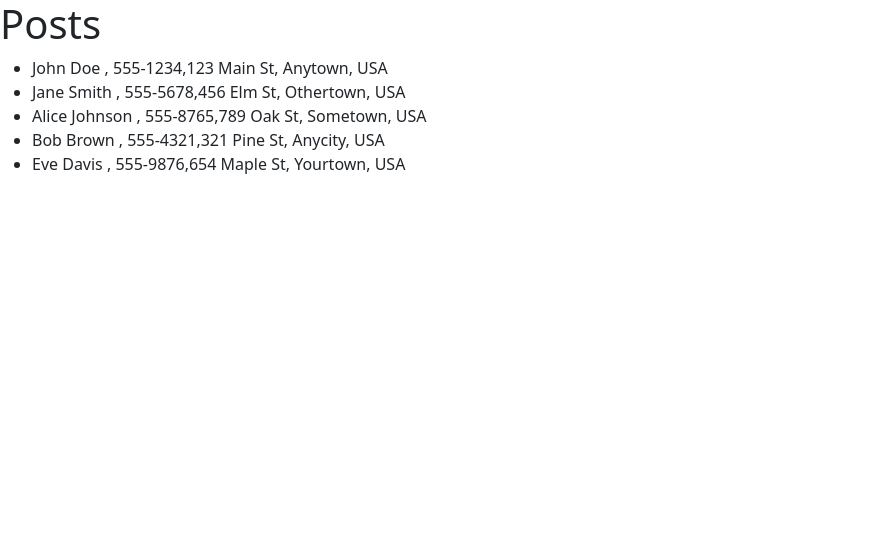
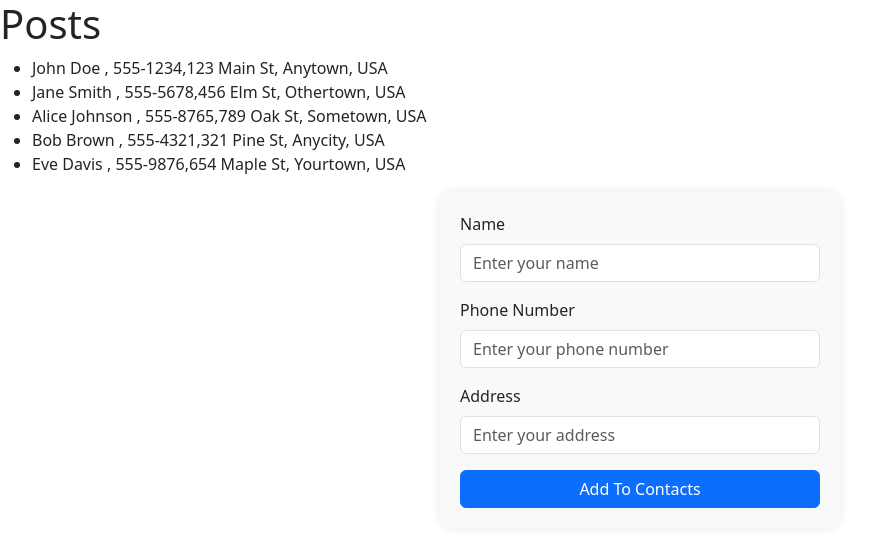
Before and after one commit to Anshadk/contact-manager, a React (Vite) app: page / in a window 1280 px wide. Shown: the top 546 px of the page, without its empty margins (0-880 px from the left). Built offline with nearby package versions, Linux system fonts and the light colour scheme; data requests are answered from the project's data file.

Commit message:
updated api call using axios

```diff
--- a/src/Components/AddContact.jsx
+++ b/src/Components/AddContact.jsx
@@ -0,0 +1,63 @@
+import React, { useEffect, useState } from "react";
+
+function AddContact() {
+    const [name, setName] = useState('')
+    const [phone, setPhone] = useState('')
+    const [address, setAddress] = useState('')
+
+  return (
+    <>
+      <form
+        style={{
+          maxWidth: 400,
+          margin: "auto",
+          padding: 20,
+          borderRadius: 10,
+          backgroundColor: "#f9f9f9",
+          boxShadow: "0 0 10px rgba(0, 0, 0, 0.1)",
+        }}
+      >
+        <div className="mb-3">
+          <label htmlFor="name" className="form-label">
+            Name
+          </label>
+          <input
+            type="text"
+            className="form-control"
+            id="name"
+            placeholder="Enter your name"
+            value={name}
+          />
+        </div>
+        <div className="mb-3">
+          <label htmlFor="phone" className="form-label">
+            Phone Number
+          </label>
+          <input
+            type="tel"
+            className="form-control"
+            id="phone"
+            placeholder="Enter your phone number"
+          />
+        </div>
+        <div className="mb-3">
+          <label htmlFor="address" className="form-label">
+            Address
+          </label>
+          <input
+            type="text"
+            className="form-control"
+            id="address"
+            placeholder="Enter your address"
+          />
+        </div>
+
+        <button type="submit" className="btn btn-primary w-100">
+          Add To Contacts
+        </button>
+      </form>
+    </>
+  );
+}
+
+export default AddContact;
--- a/src/Components/ListContacts.jsx
+++ b/src/Components/ListContacts.jsx
@@ -1,15 +1,29 @@
 import React, { useEffect, useState } from 'react'
 import Navbar from '../Components/Navbar'
+import AddContact from './AddContact';
+import axios from 'axios';
 
 function ListContacts() {
-    const [contacts, setContacts] = useState([])
 
+     const [contacts, setContacts] = useState([])
+
+    // useEffect(() => {
+    //     fetch('http://localhost:5000/contacts')
+    //       .then((response) => response.json())
+    //       .then((data) => setContacts(data));
+    //   }, []);
+    //   console.log(contacts);
+
+    //using axios
     useEffect(() => {
-        fetch('http://localhost:5000/contacts')
-          .then((response) => response.json())
-          .then((data) => setContacts(data));
+        axios.get('http://localhost:5000/contacts')
+          .then((response) => {
+            setContacts(response.data);
+          })
+          .catch((error) => {
+            console.error(error);
+          });
       }, []);
-      console.log(contacts);
 
   return (
     <>
@@ -24,6 +38,8 @@ function ListContacts() {
         ))}
       </ul>
     </div>
+
+    <AddContact/>
     </>
   )
 }
```
